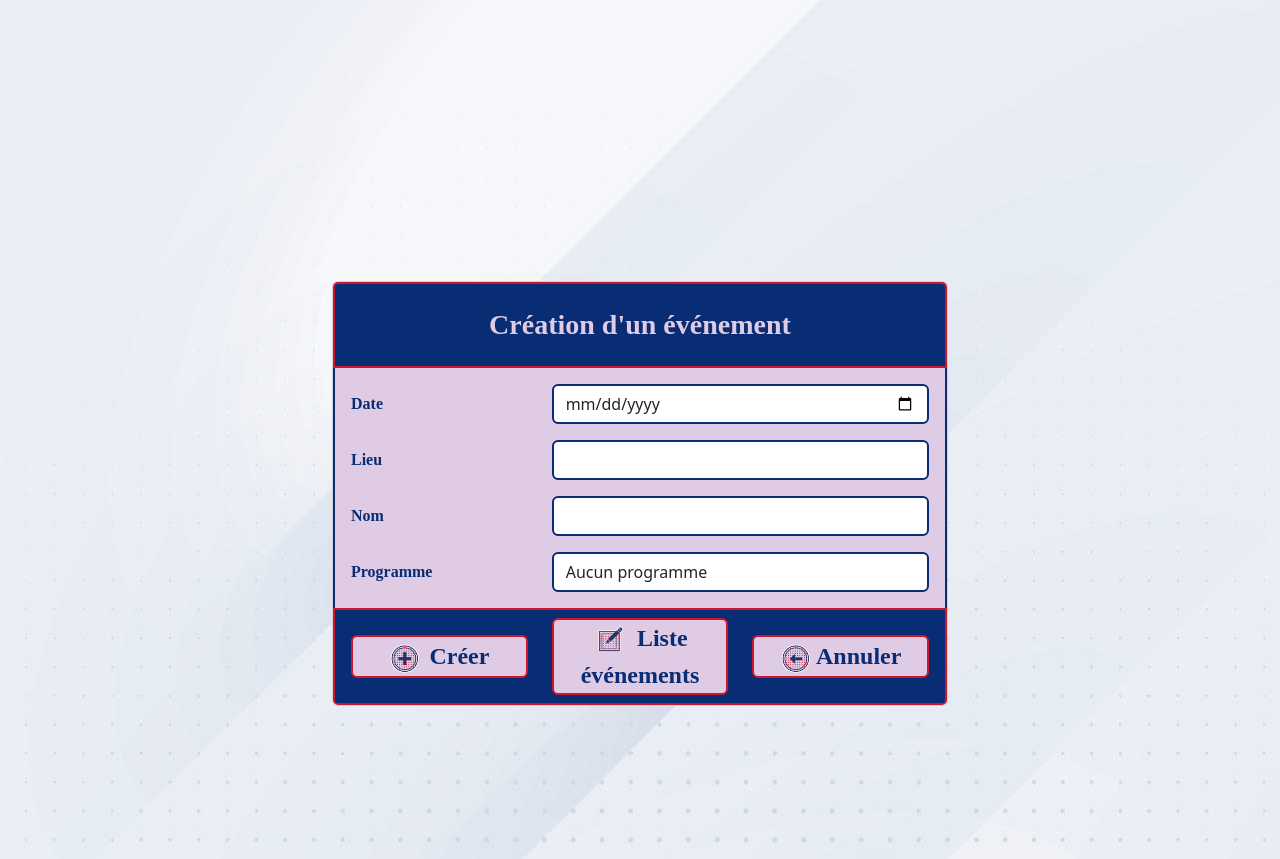
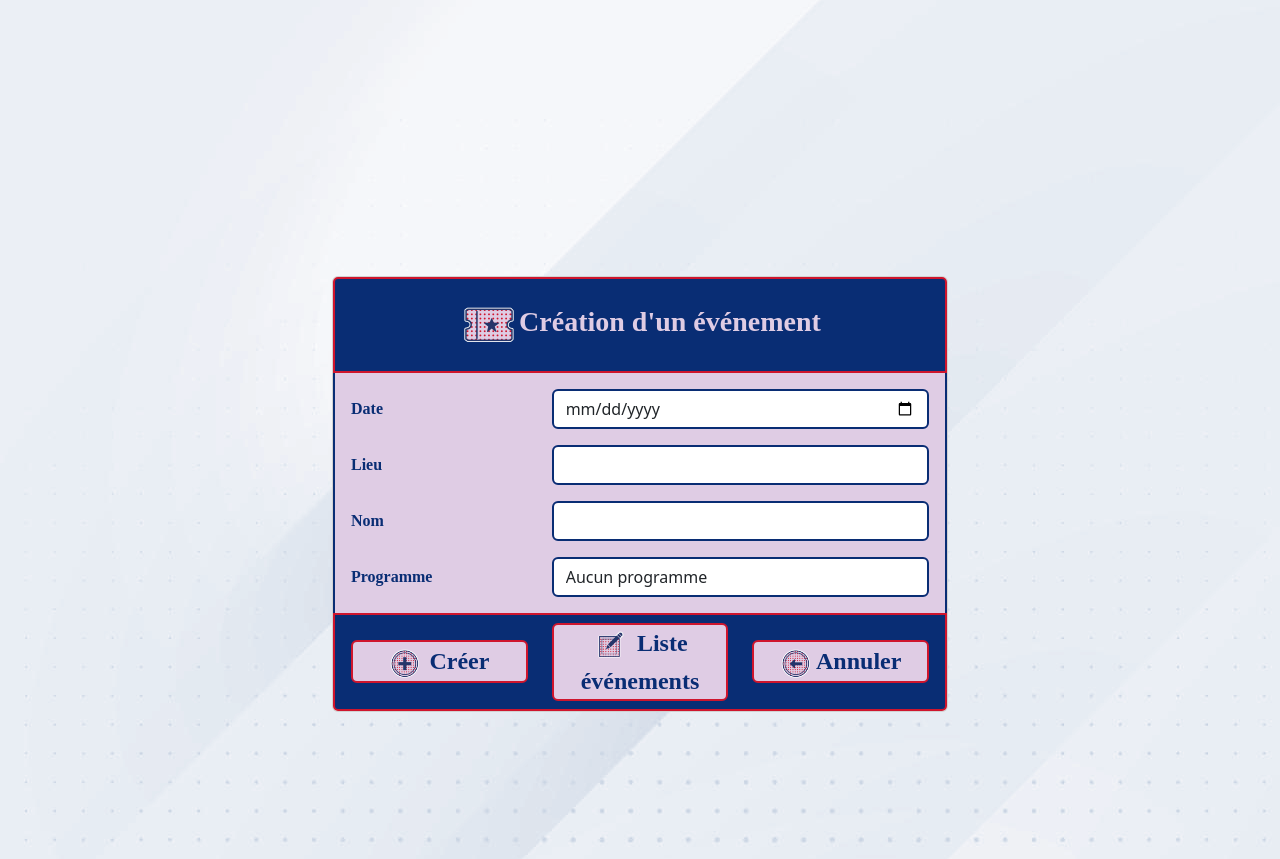
Before and after one commit to MathisGrondin/webIII2023, a PHP site: page /projMiSess/admin.php?page=events in a window 1280 px wide. Shown: the part 80-939 px from the top of the page. Run offline with PHP 8.4, Linux system fonts and the light colour scheme; a user stored in the database is signed in; data comes from the database, SQL or seed files in the repository; data that the repository does not hold is empty.

Commit message:
Image de marde

```diff
--- a/projMiSess/admin.php
+++ b/projMiSess/admin.php
@@ -402,8 +402,8 @@ session_start();
                 </script>
 
                 <div class="card">
-                    <div class="card-header p-2 bg bg-bleuCegep border-rouge-cegep">
-                        <h3 class="p-0 m-0 py-3 text-center lilasCegep fontCegep fw-bold" id="titreCarteModifier">Création d'un événement</h3>
+                    <div class="card-header py-2 bg bg-bleuCegep border-rouge-cegep">
+                        <h3 class="p-0 m-0 py-2 text-center lilasCegep fontCegep fw-bold" id="titreCarteModifier"><img src="icones/event.png" alt="crEvent" id="iconUser">Création d'un événement</h3>
                     </div>
 
                     <form method="post" action="<?php echo htmlspecialchars($_SERVER["PHP_SELF"]); ?>"  style="display: <?php echo $formCreation ?>">
@@ -464,7 +464,7 @@ session_start();
                         <div class="card-footer bg bg-bleuCegep border-rouge-cegep">
                             <div class="row d-flex align-items-center">
                                 <div class="col-4">
-                                    <button type="submit" class="w-100 rounded fs-4 fw-bold fontCegep bleuCegep bgLilasCegep border-rouge-cegep"><img src="icones/ajouter.png" alt="ajouter" class="me-2">Créer</button>
+                                    <button type="submit" class="w-100 rounded fs-4 fw-bold fontCegep bleuCegep bgLilasCegep border-rouge-cegep"><img src="icones/ajouter.png" alt="créer" class="me-2">Créer</button>
                                 </div>
 
                                 <div class="col-4">
@@ -544,8 +544,8 @@ session_start();
                 </script>
 
                 <div class="card">
-                    <div class="card-header p-2 bg bg-bleuCegep border-rouge-cegep">
-                        <h3 class="p-0 m-0 py-3 text-center lilasCegep fontCegep fw-bold" id="titreCarteModifier">Création d'un utilisateur</h3>
+                    <div class="card-header py-2 bg bg-bleuCegep border-rouge-cegep">
+                        <h3 class="text-center py-2 lilasCegep fontCegep fw-bold p-0 m-0" id="titreUserCr"><img src="icones/admin.png" alt="crUser" id="iconUser">Création d'un utilisateur</h3>
                     </div>
 
                     <form method="post" action="<?php echo htmlspecialchars($_SERVER["PHP_SELF"]); ?>"  style="display: <?php echo $formUserCr ?>">
@@ -609,12 +609,12 @@ session_start();
                         <div class="card-footer bg bg-bleuCegep border-rouge-cegep">
                             <div class="row d-flex align-items-center">
                                 <div class="col-4">
-                                    <button type="submit" class="w-100 rounded fs-4 fw-bold fontCegep bleuCegep bgLilasCegep border-rouge-cegep"><img src="icones/ajouter.png" alt="créer" class="me-2">Créer</button>
+                                    <button type="submit" class="w-100 rounded fs-4 fw-bold fontCegep bleuCegep bgLilasCegep border-rouge-cegep"><img src="icones/ajouterAdminUser.png" alt="créerUser">Créer</button>
                                 </div>
 
                                 <div class="col-4">
                                     <a href="admin.php?page=users&action=Modifier" class="btn w-100 rounded fs-4 fw-bold fontCegep bleuCegep bgLilasCegep border-rouge-cegep m-0 p-0">
-                                        <img src="icones/modifier.png" alt="modifier" class="me-1">
+                                        <img src="icones/modifierAdminUser.png" alt="modifierUser">
                                         Liste utilisateurs
                                     </a>
                                 </div>
@@ -658,7 +658,7 @@ session_start();
                                                 }
 
                                                 echo "<td class=\"font-cegep bleuCegep my-3 py-3\">" . $row["email"] . "</td>";
-                                                echo "<td><a href='admin.php?page=users&action=Modifier&id=" . $row["id"] . "'class='btn btn-warning'>Modifier</a><div></div></td>";
+                                                echo "<td><a href='admin.php?page=users&action=Modifier&id=" . $row["id"] . "><img src=\"icones/deteste.png\"></a></td>";
                                                 echo "</tr>";
                                             }
                                         }
--- a/projMiSess/css/styleco.css
+++ b/projMiSess/css/styleco.css
@@ -16,6 +16,10 @@ html, body{
     background-image: url("../img/background.png");
 }
 
+#iconUser{
+    height: 60px;
+    width: auto;
+}
 /* #rowMenu, #contMenu, #colMenu{
     height: 8vh;
 }
```
